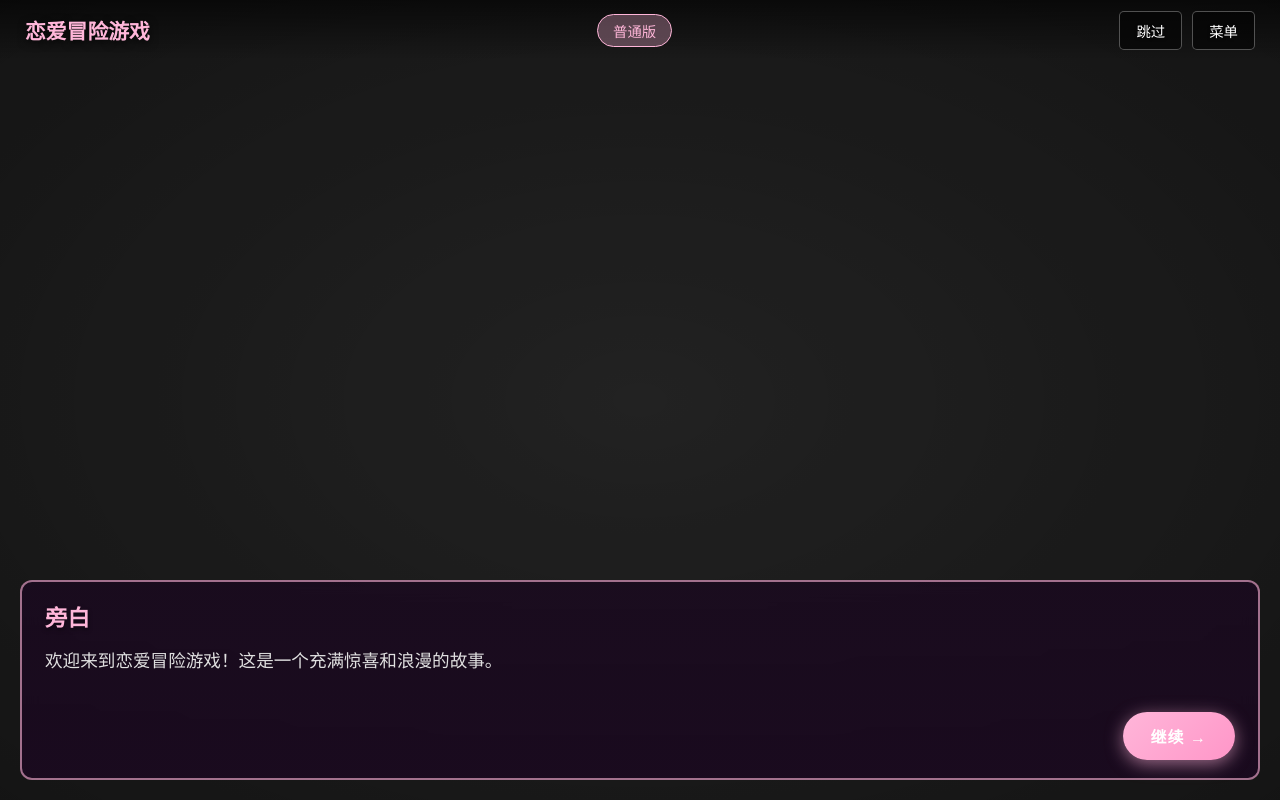
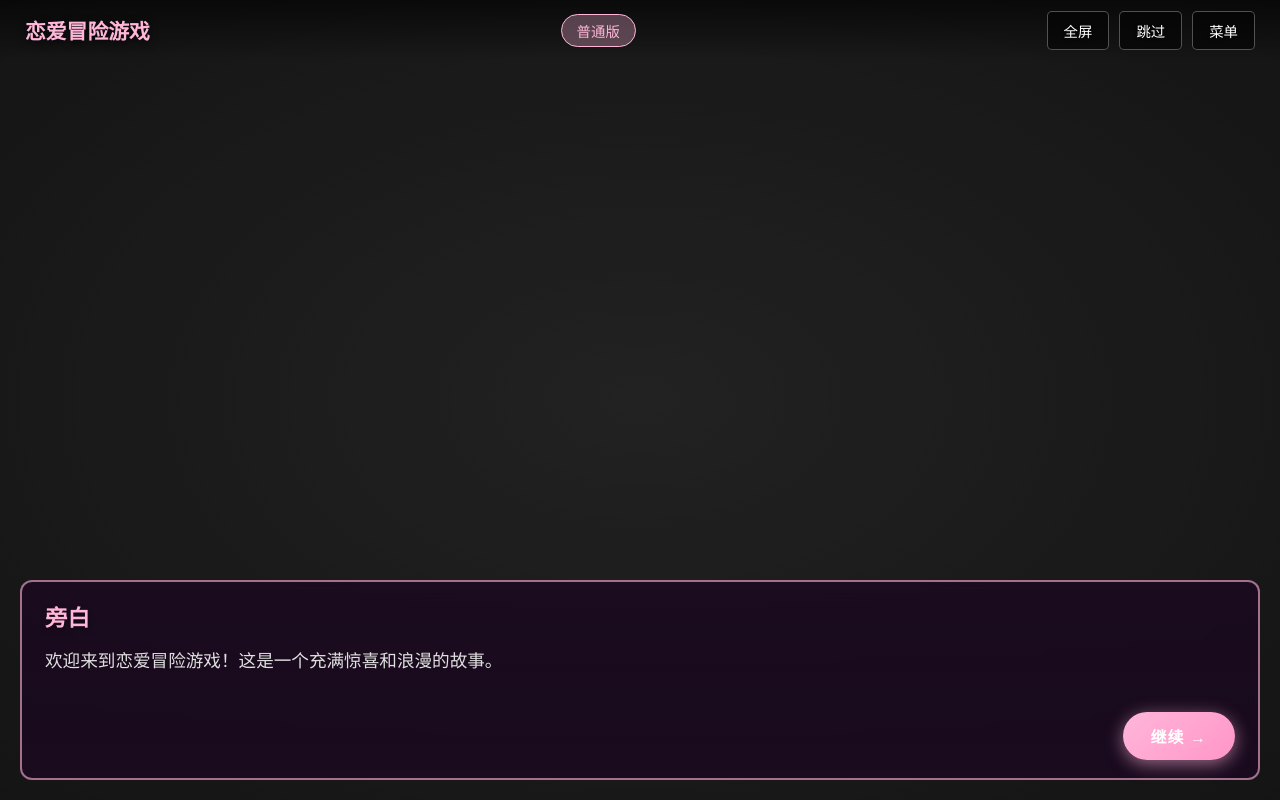
Before and after one commit to iAJue/MoeJueBlogAnniversaryGames, a PHP site: page /level/three/GalGame.html in a window 1280 px wide. Run offline with PHP 8.4, Linux system fonts and the light colour scheme.

Commit message:
全屏支持

```diff
--- a/css/galgame.css
+++ b/css/galgame.css
@@ -158,6 +158,18 @@
 .skip-btn:hover, .menu-btn:hover {
     background: rgba(255, 182, 217, 0.6);
     border-color: #FFB6D9;
+}
+
+.fullscreen-btn {
+    padding: 8px 16px;
+    background: rgba(0, 0, 0, 0.5);
+    border: 1px solid rgba(255, 255, 255, 0.3);
+    color: white;
+    border-radius: 5px;
+    cursor: pointer;
+    font-size: 0.9em;
+    transition: all 0.3s ease;
+    text-shadow: 0 1px 3px rgba(0, 0, 0, 0.5);
 }
 
 /* ========== 角色立绘 ========== */
--- a/level/three/GalGame.html
+++ b/level/three/GalGame.html
@@ -22,6 +22,7 @@
             <div class="game-title">恋爱冒险游戏</div>
             <div class="version-badge" id="versionBadge">普通版</div>
             <div class="ui-buttons">
+                <button class="fullscreen-btn" onclick="toggleFullscreen()" title="切换全屏">全屏</button>
                 <button class="skip-btn" onclick="skipToEnding()" title="快速跳转到结局">跳过</button>
                 <button class="menu-btn" onclick="returnToMenu()" title="返回主菜单">菜单</button>
             </div>
@@ -286,7 +287,6 @@
             miniGameState.active = true;
             showMiniGamePrompt();
             updateMiniGamePrompt('支线小游戏窗口已打开，请专心完成猜数字挑战。');
-            clearMiniGameResult();
             attemptOpenMiniGame();
             startMiniGameWatchers();
         }
@@ -414,6 +414,16 @@
         });
 
         window.addEventListener('load', loadGameScripts);
+
+        toggleFullscreen = function() {
+            if (!document.fullscreenElement) {
+                document.documentElement.requestFullscreen().catch((err) => {
+                    alert(`无法进入全屏模式: ${err.message} (${err.name})`);
+                });
+            } else {
+                document.exitFullscreen();
+            }
+        };
     </script>
 </body>
 </html>
```
